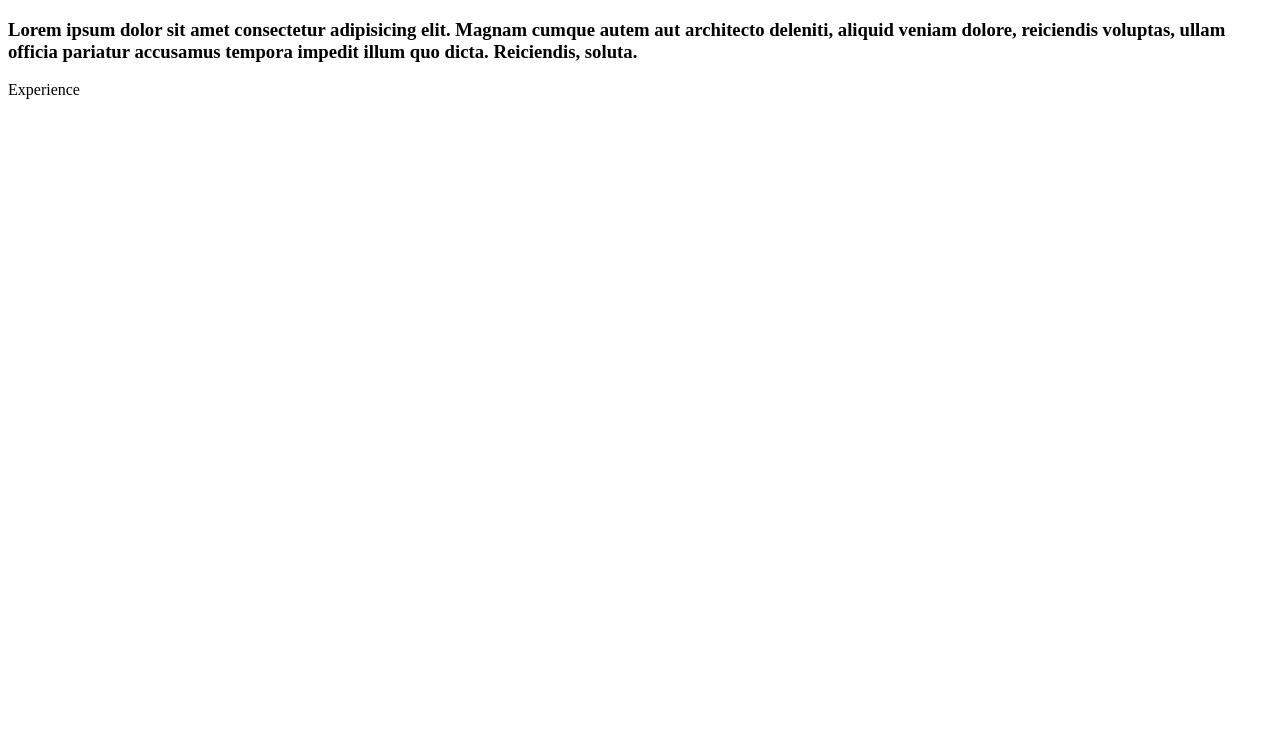
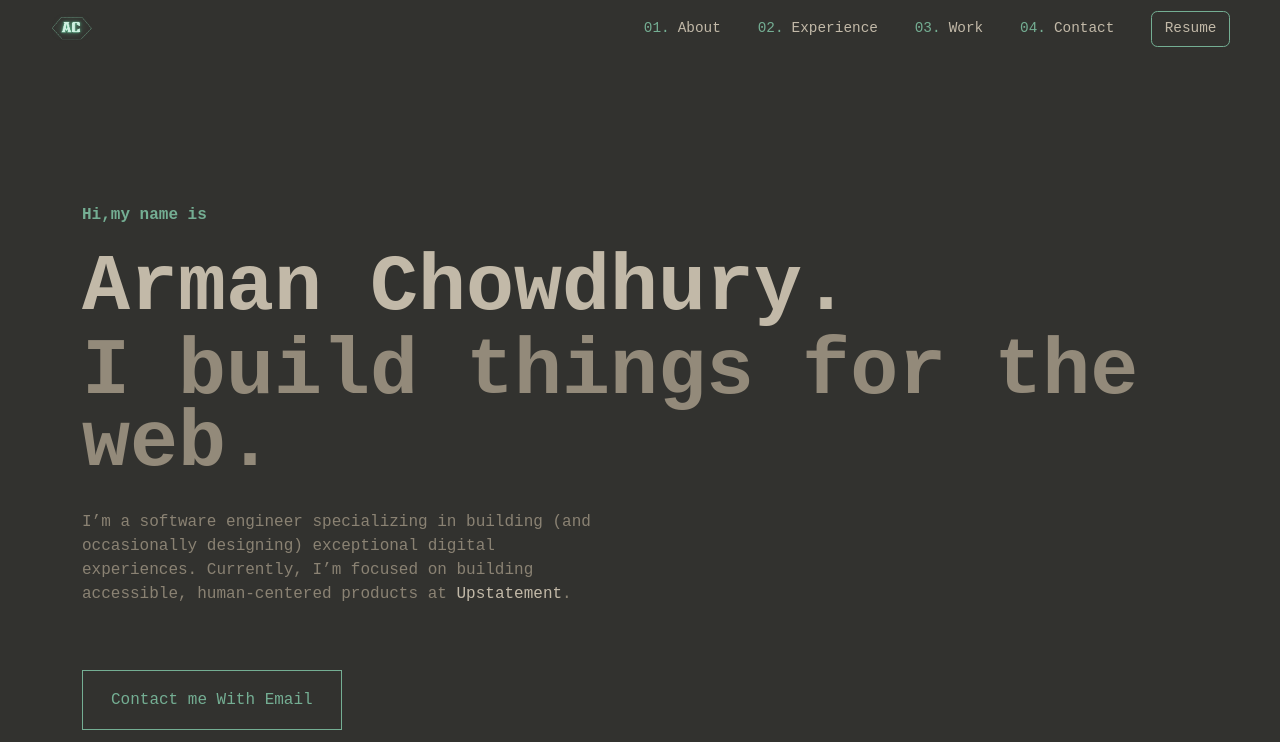
Before and after one commit to armanchyzack/Personal-Portfolio, a plain HTML site: page index.html in a window 1280 px wide. Drawn offline with Linux system fonts and the light colour scheme.

Commit message:
seconde part

```diff
--- /dev/null
+++ b/Assets/CSS/common.css
@@ -0,0 +1,52 @@
+:root{
+/* colore */
+    --a-color:#C2B9A8;
+    --text-color:#8A8273;
+    --btn-color:#74AE93;
+/* backgound colore */
+   --bg-color:#32322f;
+/* Web Font  */
+    --font-sans: "Calibre","Inter","San Francisco","SF Pro Text",
+    -apple-system,system-ui,sans-serif;
+    --font-mono: "SF Mono","Fira Code","Fira Mono","Roboto Mono",monospace;
+}
+h1,h2,h3,h4,h5,h6,
+p,
+span,
+ul,
+ol,li{
+   margin: 0;
+   padding: 0;
+   font-family: var(--font-mono);
+}
+li{
+    list-style-type: none;
+    display: flex;
+}
+a,a:hover{
+   text-decoration: none;
+   color: var(--a-color) !important;
+   font-family: var(--font-mono);
+
+}
+body{
+   font-family: var(--font-sans);
+   background-color: var(--bg-color) !important;
+}
+.sidePadding{
+   padding: 0 50px;
+   justify-content: space-between;
+}
+#button{
+   padding: 6.5px 12.5px;
+   border-radius: 0.4rem;
+   border: 1px solid var(--btn-color);
+   color: var(--btn-color);
+   margin-left: 1.8rem;
+}
+#button:hover{
+   background-color: #547a68;
+}
+.nav-item:hover a{
+   color: var(--btn-color) !important;
+}
--- a/Assets/CSS/custom.css
+++ b/Assets/CSS/custom.css
@@ -1,5 +1,124 @@
-:root{
-    --font-sans: "Calibre","Inter","San Francisco","SF Pro Text",
-    -apple-system,system-ui,sans-serif;
-    --font-mono: "SF Mono","Fira Code","Fira Mono","Roboto Mono",monospace;
+/* ==================================nav bar/menu bar code start================================== */
+/* ===============logo secrion start============= */
+.logo{
+    height: 42px;
+    width: 42px;
 }
+.logo img{
+    height: 100%;
+    width: 100%;
+}
+/* ===============logo secrion end============= */
+
+.menu li{
+    align-items: center;
+
+}
+.nav-item span{
+    color: var(--btn-color);
+    margin-left: 1.8rem;
+ }
+ .navbar-toggler{
+    background-color: inherit;
+   border: none;
+   padding: 10px 6px;
+    outline: none;
+ }
+ .navbar-toggler span{
+    display: block;
+    width: 22px;
+    height: 2px;
+    border: 1px;
+    background-color: var(--btn-color);
+ }
+ .navbar-toggler span + span{
+    margin-top: 4px;
+    width: 18px;
+    margin-left: 4px;
+ }
+ .navbar-toggler span + span +span{
+    width: 10px;
+    margin-left: 12px;
+
+ }
+#navbarSupportedContent ul li {
+   font-size: 0.9rem;
+}
+ /* ------------resposive side menu colose and show button------------ */
+   .containerr {
+      display: inline-block;
+      cursor: pointer;
+   }
+   .bar1, .bar2, .bar3 {
+      width: 35px;
+      height: 5px;
+      background-color: var(--btn-color);
+      margin: 6px 0;
+      transition: 0.4s;
+   }
+   .change .bar1 {
+      transform: translate(0, 11px) rotate(-45deg);
+   }
+   .change .bar2 {
+   opacity: 0;
+   }
+   .change .bar3 {
+      transform: translate(0, -11px) rotate(45deg);
+   }
+/* ------------resposive side menu colose and show button------------ */
+/* ===============logo secrion============= */
+/* ==================================nav bar/menu bar code end================================== */
+/* ============================================================================================= */
+/* ==================================banner section css code start================================== */
+.banner-text{
+   -webkit-box-pack: center;
+   justify-content: center;
+   -webkit-box-align: center;
+   flex-direction: column;
+   align-items: flex-start;
+   min-height: 100vh;
+   padding: 0px;
+}
+.banner-text h5{
+   font-size: 16px !important;
+   font-weight: 800;
+   color: var(--btn-color);
+
+}
+.banner-text h2{
+   font-size: 80px !important;
+   font-weight: 800;
+   color: #C2B9A8;
+   margin-top: 0.9rem;
+}
+.banner-text h3{
+   font-weight: 800;
+   color: #938A7A;
+   margin-top: 0.9rem;
+   line-height: 0.9;
+   margin: 0px;
+   font-size: clamp(40px, 8vw, 80px);
+}
+.banner-text p{
+   color: var(--text-color);
+   margin-top: 1.9em;
+   max-width: 33.75rem;
+}
+.fadeup-enter-done{
+   padding-top: 5rem;
+}
+.fadeup-enter-done a{
+   color: var(--btn-color) !important;
+}
+.email-link{
+   background-color: transparent;
+   border: 1px solid var(--btn-color);
+   border-radius: var(--btn-color);
+   padding: 1.25rem 1.75rem;
+   line-height: 1;
+   text-decoration: none;
+   cursor: pointer;
+   margin-top: 50px;
+}
+/* ==================================banner section css code start================================== */
+/* ============================================================================================= */
--- /dev/null
+++ b/Assets/CSS/resposive.css
@@ -0,0 +1,3 @@
+/* ====================nav bar css section start ====================*/
+
+/* ====================nav bar css section end ====================*/
--- /dev/null
+++ b/Assets/JS/app.js
@@ -0,0 +1,3 @@
+function myFunction(x) {
+  x.classList.toggle("change");
+}
--- a/index.html
+++ b/index.html
@@ -4,11 +4,75 @@
     <meta charset="UTF-8">
     <meta http-equiv="X-UA-Compatible" content="IE=edge">
     <meta name="viewport" content="width=device-width, initial-scale=1.0">
+    <!-- --------------------------css link-------------------------- -->
+    <!-- --------------------------css link-------------------------- -->
+    <!-- bootstrap link -->
+    <link rel="stylesheet" href="./Assets/CSS/bootstrap.min.css">
+    <!-- common css link -->
+    <link rel="stylesheet" href="./Assets/CSS/common.css">
+    <!-- custom hand code css link -->
     <link rel="stylesheet" href="./Assets/CSS/custom.css">
-    <title>Document</title>
+    <!-- resposive hand code css link -->
+    <link rel="stylesheet" href="./Assets/CSS/resposive.css">
+    <title>Arman Chowdhury</title>
 </head>
 <body>
-    <h3>Lorem ipsum dolor sit amet consectetur adipisicing elit. Magnam cumque autem aut architecto deleniti, aliquid veniam dolore, reiciendis voluptas, ullam officia pariatur accusamus tempora impedit illum quo dicta. Reiciendis, soluta.</h3>
-    <p>Experience</p>
+    <!--===============================nav bar or menu section start===============================-->
+    <nav class="navbar navbar-expand-lg active">
+      <div class="container-fluid sidePadding">
+        <a class="navbar-brand logo" href="#">
+          <img src="./Assets/IMAGES/logo 2.png" alt="">
+        </a>
+        <button class="navbar-toggler" type="button" data-bs-toggle="collapse" data-bs-target="#navbarSupportedContent" aria-controls="navbarSupportedContent" aria-expanded="false" aria-label="Toggle navigation">
+          <div class="containerr" onclick="myFunction(this)">
+            <div class="bar1"></div>
+            <div class="bar2"></div>
+            <div class="bar3"></div>
+          </div>
+        </button>
+        <div class="collapse navbar-collapse justify-content-between active" id="navbarSupportedContent">
+          <ul class="navbar-nav ms-auto mb-2 mb-lg-0 menu">
+            <li class="nav-item">
+              <span>01.</span>
+              <a class="nav-link " aria-current="page" href="#">About</a>
+            </li>
+            <li class="nav-item">
+              <span>02.</span>
+              <a class="nav-link " aria-current="page" href="#">Experience</a>
+            </li>
+            <li class="nav-item ">
+              <span>03.</span>
+              <a class="nav-link " aria-current="page" href="#">Work</a>
+            </li>
+            <li class="nav-item d-flex">
+              <span>04.</span>
+              <a class="nav-link " aria-current="page" href="#">Contact</a>
+            </li>
+            <li class="nav-item">
+              <a href="#" class="nav-link" id="button">Resume</a>
+            </li>
+          </ul>
+        </div>
+      </div>
+    </nav>
+  <!--===============================nav bar or menu section end===============================-->
+  <!--===============================banner section start===============================-->
+    <div class="container">
+      <div class="row banner-text">
+        <h5>Hi,my name is</h5>
+        <h2>Arman Chowdhury.</h2>
+        <h3>I build things for the web.</h3>
+        <p>I’m a software engineer specializing in building (and occasionally designing) exceptional digital experiences. Currently, I’m focused on building accessible, human-centered products at <span><a href="#" target="_blank" rel="noreferrer">Upstatement</a>.</span></p>
+        <div class="fadeup-enter-done" style="transition-delay: 500ms;"><a class="email-link" href="#">Contact me With Email</a></div>
+      </div>
+    </div>
+
+
+<!--===============================banner section end===============================-->
+    <!-- --------------------------java scrift link-------------------------- -->
+    <!-- bootstrap link -->
+    <script src="./Assets/JS/bootstrap.bundle.min.js"></script>
+    <!-- custom java scrift hand code -->
+    <script src="./Assets/JS/app.js"></script>
 </body>
 </html>
```
Also changed, not shown: Assets/CSS/bootstrap.min.css (added), Assets/IMAGES/Logo 1.png (added), Assets/IMAGES/logo 2.png (added), Assets/JS/bootstrap.bundle.min.js (added).
